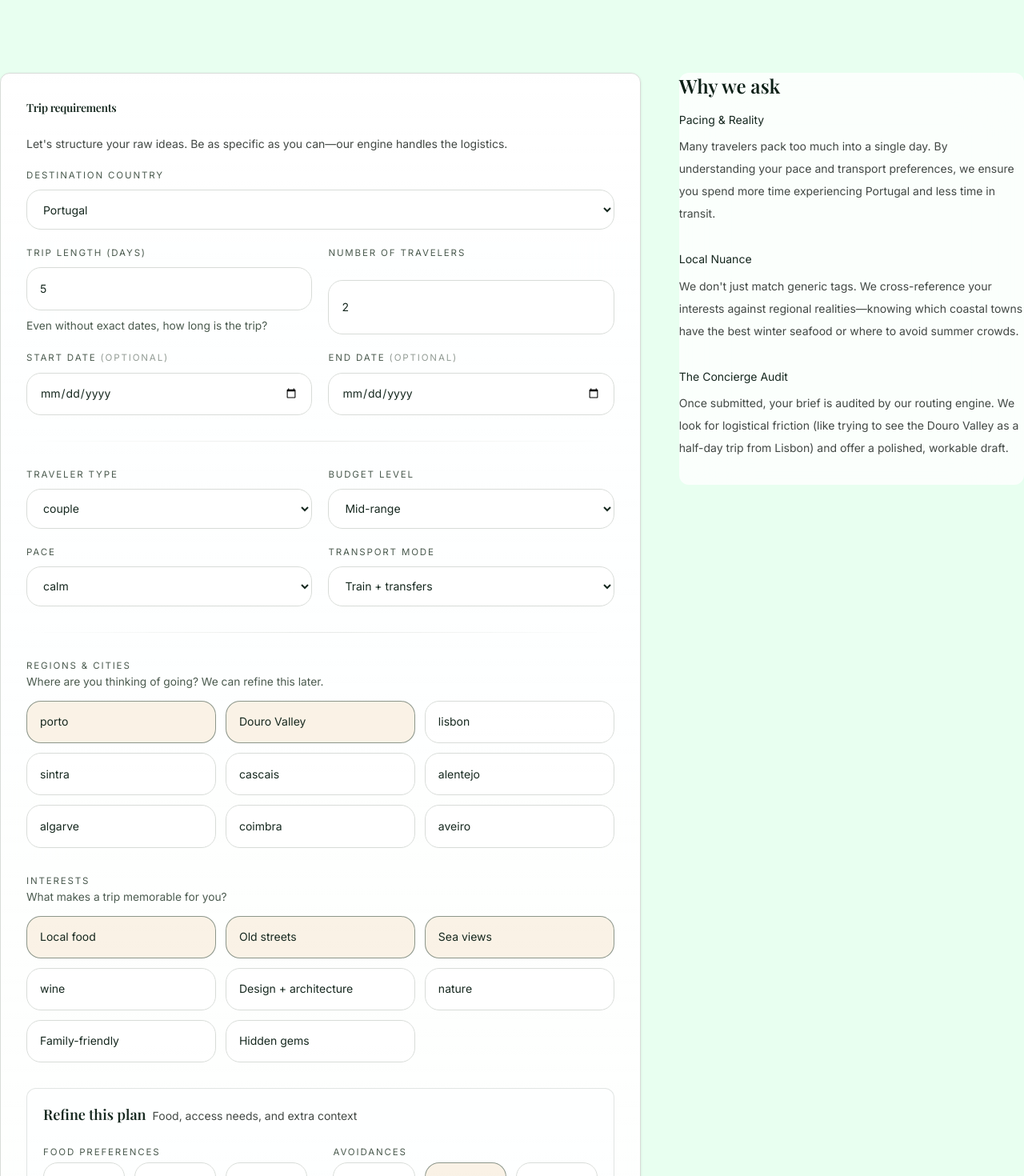
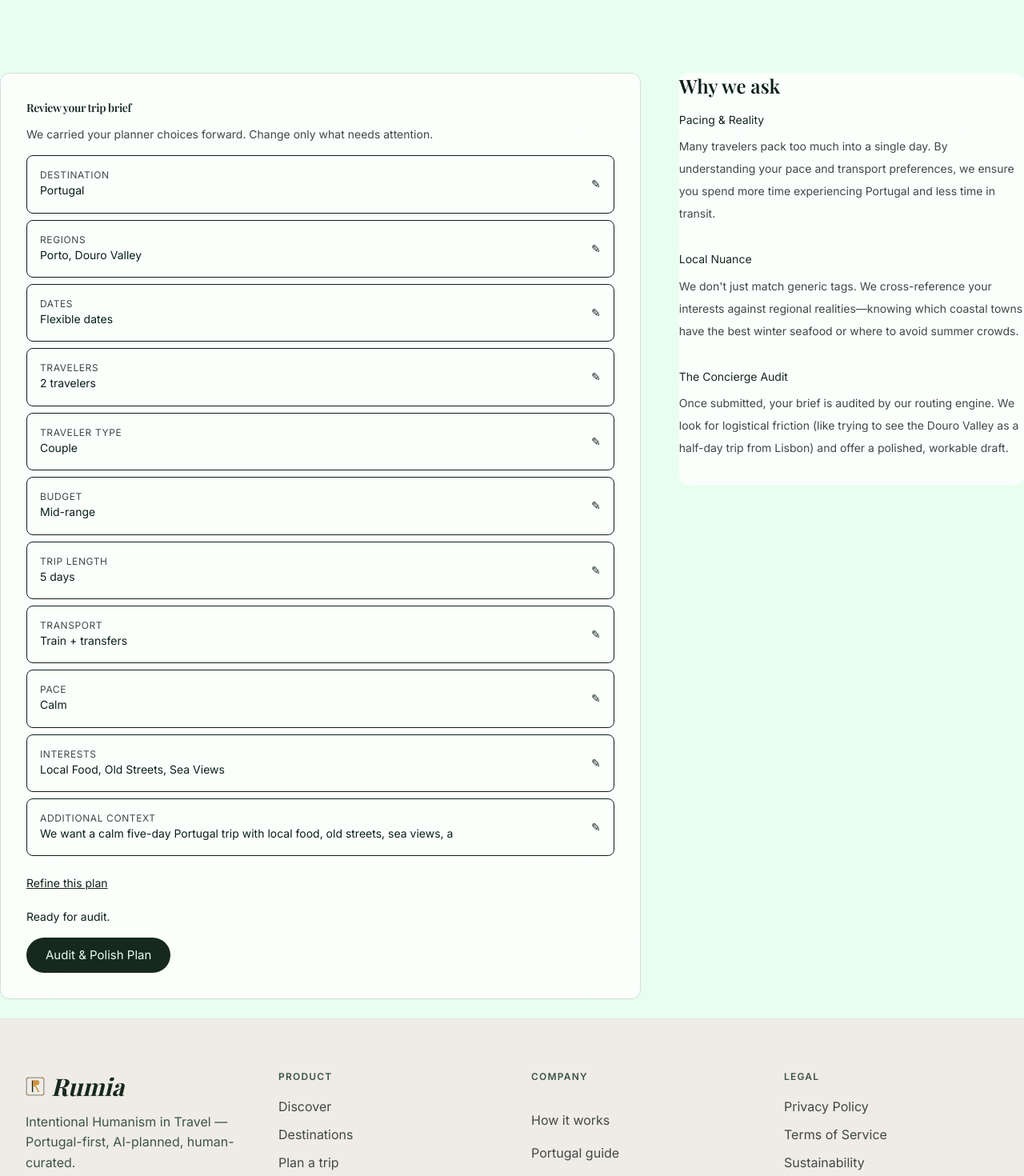
Before and after one commit to Dystx/Rota, a Next.js app in the folder apps/web/: page /trip/new in a window 1280 px wide. Shown: the part 360-1830 px from the top of the page at 80% size. Built offline with nearby package versions, Linux system fonts and the light colour scheme.

Commit message:
feat: make trip brief completion choice led

```diff
--- a/apps/web/app/(app)/trip/new/trip-brief-form.tsx
+++ b/apps/web/app/(app)/trip/new/trip-brief-form.tsx
@@ -483,7 +483,10 @@ function TripBriefManualForm() {
 export function TripBriefForm() {
   const searchParams = useSearchParams();
   const incomingBrief = parseBriefFromQuery(searchParams.get("brief"));
-  return incomingBrief ? <TripBriefReview initialBrief={incomingBrief} /> : <TripBriefManualForm />;
+  // The trip handoff is intentionally choice-led. Keep the legacy manual
+  // implementation below for historical reference, but never expose it from
+  // the route: travelers should complete a brief with cards and chips only.
+  return <TripBriefReview initialBrief={incomingBrief ?? defaultState} />;
 }
 
 export function TripBriefFormBoundary() {
--- a/apps/web/app/(app)/trip/new/trip-brief-review.tsx
+++ b/apps/web/app/(app)/trip/new/trip-brief-review.tsx
@@ -19,6 +19,20 @@ import { Button, Card, CardContent, CardHeader, CardTitle, ChoiceCard, ChoiceChi
 const labels: Record<string, string> = { portugal: "Portugal", "mid-range": "Mid-range", "train-and-transfers": "Train + transfers", "no-car": "No car", "rental-car": "Rental car", calm: "Calm" };
 const pretty = (value: string) => labels[value] ?? value.replace(/-/g, " ").replace(/\b\w/g, (c) => c.toUpperCase());
 const required = ["destinationCountry", "regions", "tripLengthDays", "startDate", "endDate", "travelersCount", "travelerType", "budgetLevel", "transportMode", "pace", "interests", "rawBrief"] as const;
+const dateWindows = [
+  { value: "", label: "Any time", description: "Keep the route flexible." },
+  { value: "2027-04-10/2027-04-15", label: "April 10–15, 2027", description: "Spring light and coastal air." },
+  { value: "2027-06-12/2027-06-17", label: "June 12–17, 2027", description: "Long evenings for a slower route." },
+  { value: "2027-09-18/2027-09-23", label: "September 18–23, 2027", description: "Warm days with fewer crowds." }
+] as const;
+const contextOptions = [
+  ["buffer", "Leave room to wander", "Keep transitions gentle and unhurried."],
+  ["food", "Prioritise local food", "Let markets, taverns, and small producers lead."],
+  ["views", "Make room for sea views", "Prefer routes that open onto the Atlantic."],
+  ["neighbourhoods", "Stay close to old streets", "Choose characterful centres over generic stops."]
+] as const;
+const contextText: Record<string, string> = Object.fromEntries(contextOptions.map(([value, label, description]) => [value, `${label}: ${description}`]));
+const defaultRawBrief = "A considered Portugal route with local character, a comfortable pace, and room to wander.";
 
 export function TripBriefReview({ initialBrief }: { initialBrief: Record<string, unknown> }) {
   const router = useRouter();
@@ -82,13 +96,15 @@ export function TripBriefReview({ initialBrief }: { initialBrief: Record<string,
     } catch { setMessage("The draft trip request failed before the server responded."); } finally { setBusy(false); }
   }
   const options = (values: readonly string[]) => values.map((value) => ({ value, label: pretty(value) }));
+  const rawBriefText = typeof draft.rawBrief === "string" ? draft.rawBrief : "";
+  const selectedContext = contextOptions.filter(([value]) => rawBriefText.includes(contextText[String(value)] ?? "")).map(([value]) => String(value));
   return <div className="grid gap-6" data-testid="trip-brief-review"><Card><CardHeader><CardTitle>Review your trip brief</CardTitle><p className="text-sm text-on-surface-variant">We carried your planner choices forward. Change only what needs attention.</p></CardHeader><CardContent><div className="grid gap-2">{rows.map(([title, key, value]) => <button key={key} type="button" onClick={() => setSheet(key)} className={`flex min-h-14 items-center justify-between rounded-lg border p-4 text-left ${errors[key] ? "border-red-500" : ""}`}><span><span className="block text-xs uppercase tracking-wider text-on-surface-variant">{title}</span><span>{value}</span>{errors[key] ? <span className="block text-sm text-red-600">{errors[key]}</span> : null}</span><span aria-hidden>✎</span></button>)}</div>
     <button type="button" className="mt-6 text-sm underline" onClick={() => setRefineOpen((v) => !v)} aria-expanded={refineOpen}>Refine this plan</button>
-    {refineOpen ? <div className="mt-4 grid gap-4 rounded-lg border p-4"><ChoiceChipGroup label="Food preferences" options={options(foodPreferenceOptions)} selected={Array.isArray(draft.foodPreferences) ? draft.foodPreferences.map(String) : []} onChange={(v) => update("foodPreferences", v)} /><ChoiceChipGroup label="Avoidances" options={options(avoidanceOptions)} selected={Array.isArray(draft.avoidances) ? draft.avoidances.map(String) : []} onChange={(v) => update("avoidances", v)} /><label>Accommodation<input className="rota-form-input" value={String(draft.accommodationLocation ?? "")} onChange={(e) => update("accommodationLocation", e.target.value)} /></label><label>Additional context<textarea className="rota-form-input" value={String(draft.rawBrief ?? "")} onChange={(e) => update("rawBrief", e.target.value)} /></label></div> : null}
+    {refineOpen ? <div className="mt-4 grid gap-4 rounded-lg border p-4"><ChoiceChipGroup label="Food preferences" options={options(foodPreferenceOptions)} selected={Array.isArray(draft.foodPreferences) ? draft.foodPreferences.map(String) : []} onChange={(v) => update("foodPreferences", v)} /><ChoiceChipGroup label="Avoidances" options={options(avoidanceOptions)} selected={Array.isArray(draft.avoidances) ? draft.avoidances.map(String) : []} onChange={(v) => update("avoidances", v)} /><ChoiceChipGroup label="What should the route protect?" options={contextOptions.map(([value, label]) => ({ value: String(value), label }))} selected={selectedContext} onChange={(values) => update("rawBrief", values.length ? values.map((value) => contextText[value] ?? "").join(" ") : defaultRawBrief)} /></div> : null}
     <p role="status" aria-live="polite" className="mt-5 text-sm">{message || (parsed.success ? "Ready for audit." : "Some choices still need your attention.")}</p><Button type="button" onClick={() => void submit()} disabled={busy} className="mt-4">{busy ? "Auditing…" : "Audit & Polish Plan"}</Button></CardContent></Card>
     <OptionSheet open={sheet === "destinationCountry"} title="Choose destination" onClose={() => setSheet(null)}><ChoiceCard id="destination-portugal" name="destination" value="portugal" label="Portugal" description="A considered route through Portugal." selected={draft.destinationCountry === "portugal"} onSelect={(v) => { update("destinationCountry", v); setSheet(null); }} /></OptionSheet>
     <OptionSheet open={sheet === "regions"} title="Choose regions" onClose={() => setSheet(null)}><ChoiceChipGroup label="Regions" options={options(portugalRegions)} selected={Array.isArray(draft.regions) ? draft.regions.map(String) : []} onChange={(v) => update("regions", v)} /></OptionSheet>
-    <OptionSheet open={sheet === "dates"} title="Choose dates" onClose={() => setSheet(null)}><div className="grid gap-3"><label>Start date<input type="date" className="rota-form-input" value={String(draft.startDate ?? "")} onChange={(e) => update("startDate", e.target.value)} /></label><label>End date<input type="date" className="rota-form-input" value={String(draft.endDate ?? "")} onChange={(e) => update("endDate", e.target.value)} /></label><Button type="button" onClick={() => setSheet(null)}>Done</Button></div></OptionSheet>
+    <OptionSheet open={sheet === "dates"} title="Choose dates" description="A season is enough; exact dates can stay flexible." onClose={() => setSheet(null)}><ChoiceChipGroup label="Travel window" multiple={false} options={dateWindows.map(({ value, label }) => ({ value, label }))} selected={[dateWindows.find(({ value }) => `${draft.startDate ?? ""}/${draft.endDate ?? ""}` === value)?.value ?? ""]} onChange={(values) => { const value = values[0] ?? ""; const [startDate = "", endDate = ""] = value.split("/"); update("startDate", startDate); update("endDate", endDate); setSheet(null); }} /></OptionSheet>
     <OptionSheet open={sheet === "travelersCount"} title="Choose travelers" onClose={() => setSheet(null)}><ChoiceChipGroup label="Travelers" multiple={false} options={[1,2,3,4,5,6,8,10,12].map((v) => ({ value: String(v), label: String(v) }))} selected={draft.travelersCount ? [String(draft.travelersCount)] : []} onChange={(v) => { if (v[0]) update("travelersCount", Number(v[0])); setSheet(null); }} /></OptionSheet>
     <OptionSheet open={sheet === "travelerType"} title="Choose traveler type" onClose={() => setSheet(null)}><ChoiceChipGroup label="Traveler type" multiple={false} options={options(travelerTypes)} selected={draft.travelerType ? [String(draft.travelerType)] : []} onChange={(v) => { if (v[0]) update("travelerType", v[0]); setSheet(null); }} /></OptionSheet>
     <OptionSheet open={sheet === "budgetLevel"} title="Choose budget" onClose={() => setSheet(null)}><ChoiceChipGroup label="Budget" multiple={false} options={options(budgetLevels)} selected={draft.budgetLevel ? [String(draft.budgetLevel)] : []} onChange={(v) => { if (v[0]) update("budgetLevel", v[0]); setSheet(null); }} /></OptionSheet>
@@ -96,6 +112,6 @@ export function TripBriefReview({ initialBrief }: { initialBrief: Record<string,
     <OptionSheet open={sheet === "transportMode"} title="Choose transport" onClose={() => setSheet(null)}><ChoiceChipGroup label="Transport" multiple={false} options={options(transportModes)} selected={draft.transportMode ? [String(draft.transportMode)] : []} onChange={(v) => { if (v[0]) update("transportMode", v[0]); setSheet(null); }} /></OptionSheet>
     <OptionSheet open={sheet === "pace"} title="Choose pace" onClose={() => setSheet(null)}><ChoiceChipGroup label="Pace" multiple={false} options={options(paceOptions)} selected={draft.pace ? [String(draft.pace)] : []} onChange={(v) => { if (v[0]) update("pace", v[0]); setSheet(null); }} /></OptionSheet>
     <OptionSheet open={sheet === "interests"} title="Choose interests" onClose={() => setSheet(null)}><ChoiceChipGroup label="Interests" options={options(interestOptions)} selected={Array.isArray(draft.interests) ? draft.interests.map(String) : []} onChange={(v) => update("interests", v)} /></OptionSheet>
-    <OptionSheet open={sheet === "rawBrief"} title="Add trip context" onClose={() => setSheet(null)}><div className="grid gap-3"><textarea className="rota-form-input" rows={6} value={String(draft.rawBrief ?? "")} onChange={(e) => update("rawBrief", e.target.value)} /><Button type="button" onClick={() => setSheet(null)}>Done</Button></div></OptionSheet>
+    <OptionSheet open={sheet === "rawBrief"} title="Add trip context" description="Choose the details that should shape the route." onClose={() => setSheet(null)}><ChoiceChipGroup label="Trip context" options={contextOptions.map(([value, label]) => ({ value: String(value), label }))} selected={selectedContext} onChange={(values) => { update("rawBrief", values.length ? values.map((value) => contextText[value] ?? "").join(" ") : defaultRawBrief); setSheet(null); }} /></OptionSheet>
   </div>;
 }
```
Also changed, not shown: 1 other file (tests, documents, lock files or other folders).
